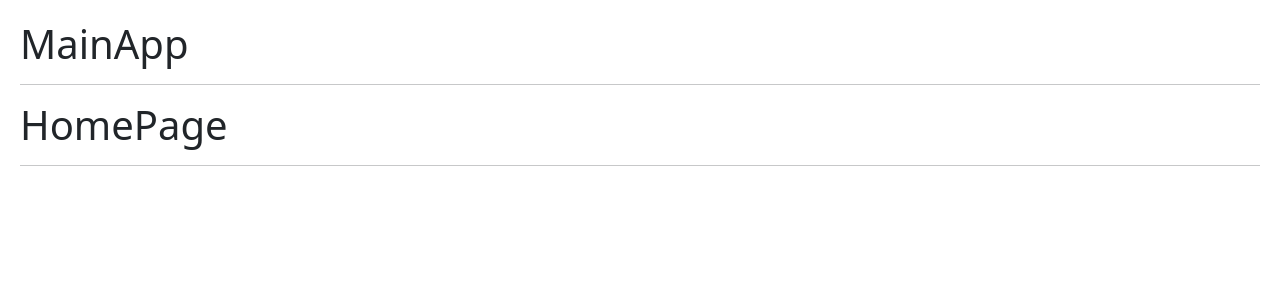
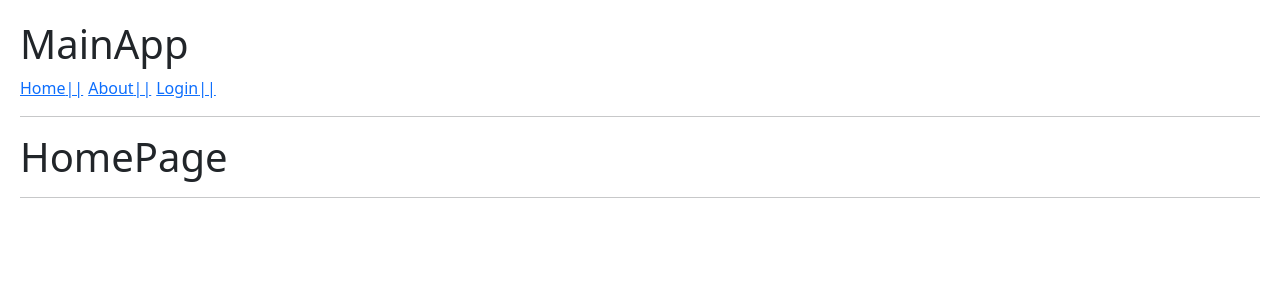
Before and after one commit to Marenco81/Hook-App, a React (Vite) app: page / in a window 1280 px wide. Shown: the top 300 px of the page. Built offline with nearby package versions, Linux system fonts and the light colour scheme.

Commit message:
Agregando Links y Navbar

```diff
--- a/src/09-useContext/MainApp.jsx
+++ b/src/09-useContext/MainApp.jsx
@@ -2,12 +2,14 @@
 import { HomePage } from "./HomePage"
 import { LoginPage } from "./LoginPage"
 import { AboutPage } from "./AboutPage"
+import { Navbar } from "./Navbar"
 
 
 export const MainApp = () => {
   return (
     <>
         <h1>MainApp</h1>
+        <Navbar />
         <hr />
         <Routes>
             <Route path="/" element={<HomePage/>} />
--- /dev/null
+++ b/src/09-useContext/Navbar.jsx
@@ -0,0 +1,12 @@
+import { Link } from "react-router-dom"
+
+
+export const Navbar = () => {
+  return (
+    <>
+        <Link to="/">Home</Link>
+        <Link to="/about">About</Link>
+        <Link to="/login">Login</Link>
+    </>
+  )
+}
--- a/src/index.css
+++ b/src/index.css
@@ -5,3 +5,10 @@
 button {
     margin-right: 10px;
 }
+
+a {
+    margin-right: 5px;
+}
+a::after {
+    content: "||";
+}
```
